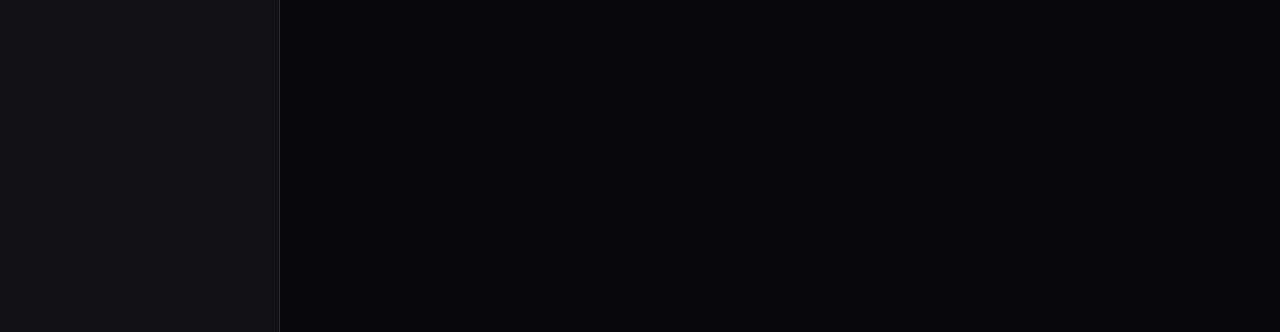
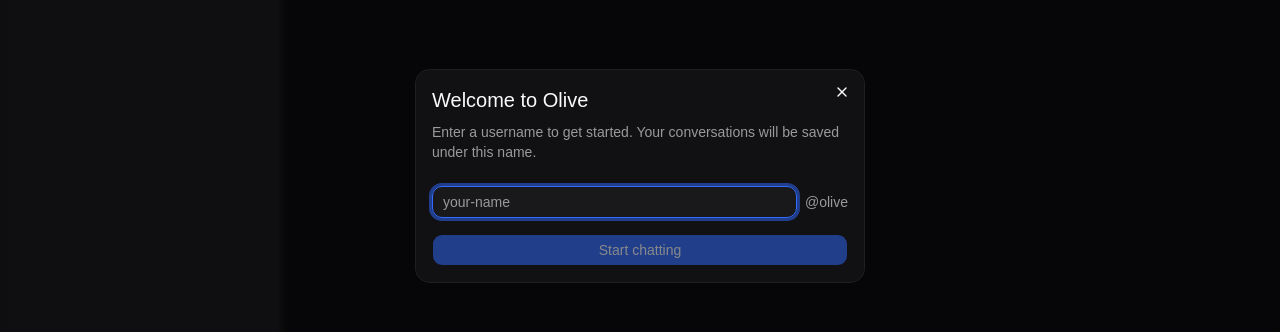
Before and after one commit to hemanth-1321/chat-olive, a React (Vite) app in the folder frontend/: page / in a window 1280 px wide. Shown: the part 224-556 px from the top of the page. Built offline with nearby package versions, Linux system fonts and the light colour scheme; no server answers.

Commit message:
ref : added simple on boaridng

```diff
--- a/frontend/src/App.tsx
+++ b/frontend/src/App.tsx
@@ -6,7 +6,9 @@
 import { ChatWindow } from '@/components/ChatWindow'
 import { Dashboard } from '@/components/Dashboard'
 import { LogsTable } from '@/components/LogsTable'
+import { OnboardingDialog } from '@/components/OnboardingDialog'
 import { useConversations } from '@/hooks/useConversations'
+import { getUsername } from '@/lib/session'
 import type { Message } from '@/hooks/useChat'
 
 export default function App() {
@@ -14,6 +16,7 @@
   const [dark, setDark] = useState(true)
   const [selectedId, setSelectedId] = useState<string | null>(null)
   const [initialMessages, setInitialMessages] = useState<Message[]>([])
+  const [onboarded, setOnboarded] = useState(() => !!getUsername())
   const { conversations, refresh, cancelConversation, deleteConversation, getConversation } = useConversations()
 
   useEffect(() => {
@@ -37,6 +40,7 @@
 
   return (
     <div className="h-screen flex bg-background text-foreground overflow-hidden">
+      <OnboardingDialog open={!onboarded} onComplete={() => setOnboarded(true)} />
       <Sidebar
         conversations={conversations}
         selectedId={selectedId}
--- /dev/null
+++ b/frontend/src/components/OnboardingDialog.tsx
@@ -0,0 +1,48 @@
+import { useState } from 'react'
+import { Dialog, DialogContent, DialogHeader, DialogTitle, DialogDescription } from '@/components/ui/dialog'
+import { Input } from '@/components/ui/input'
+import { Button } from '@/components/ui/button'
+import { setUsername } from '@/lib/session'
+
+interface Props {
+  open: boolean
+  onComplete: () => void
+}
+
+export function OnboardingDialog({ open, onComplete }: Props) {
+  const [name, setName] = useState('')
+
+  const handleSubmit = (e: React.FormEvent) => {
+    e.preventDefault()
+    const trimmed = name.trim().toLowerCase().replace(/\s+/g, '-')
+    if (!trimmed) return
+    setUsername(trimmed)
+    onComplete()
+  }
+
+  return (
+    <Dialog open={open}>
+      <DialogContent className="sm:max-w-md" onInteractOutside={e => e.preventDefault()}>
+        <DialogHeader>
+          <DialogTitle className="text-xl">Welcome to Olive</DialogTitle>
+          <DialogDescription>Enter a username to get started. Your conversations will be saved under this name.</DialogDescription>
+        </DialogHeader>
+        <form onSubmit={handleSubmit} className="space-y-4 pt-2">
+          <div className="flex items-center gap-2">
+            <Input
+              value={name}
+              onChange={e => setName(e.target.value)}
+              placeholder="your-name"
+              autoFocus
+              className="flex-1"
+            />
+            <span className="text-sm text-muted-foreground whitespace-nowrap">@olive</span>
+          </div>
+          <Button type="submit" className="w-full" disabled={!name.trim()}>
+            Start chatting
+          </Button>
+        </form>
+      </DialogContent>
+    </Dialog>
+  )
+}
--- a/frontend/src/components/ui/button.tsx
+++ b/frontend/src/components/ui/button.tsx
@@ -64,4 +64,4 @@
   )
 }
 
-export { Button }
+export { Button, buttonVariants }
--- /dev/null
+++ b/frontend/src/components/ui/dialog.tsx
@@ -0,0 +1,166 @@
+import * as React from "react"
+import { Dialog as DialogPrimitive } from "radix-ui"
+
+import { cn } from "@/lib/utils"
+import { Button } from "@/components/ui/button"
+import { XIcon } from "lucide-react"
+
+function Dialog({
+  ...props
+}: React.ComponentProps<typeof DialogPrimitive.Root>) {
+  return <DialogPrimitive.Root data-slot="dialog" {...props} />
+}
+
+function DialogTrigger({
+  ...props
+}: React.ComponentProps<typeof DialogPrimitive.Trigger>) {
+  return <DialogPrimitive.Trigger data-slot="dialog-trigger" {...props} />
+}
+
+function DialogPortal({
+  ...props
+}: React.ComponentProps<typeof DialogPrimitive.Portal>) {
+  return <DialogPrimitive.Portal data-slot="dialog-portal" {...props} />
+}
+
+function DialogClose({
+  ...props
+}: React.ComponentProps<typeof DialogPrimitive.Close>) {
+  return <DialogPrimitive.Close data-slot="dialog-close" {...props} />
+}
+
+function DialogOverlay({
+  className,
+  ...props
+}: React.ComponentProps<typeof DialogPrimitive.Overlay>) {
+  return (
+    <DialogPrimitive.Overlay
+      data-slot="dialog-overlay"
+      className={cn(
+        "fixed inset-0 isolate z-50 bg-black/10 duration-100 supports-backdrop-filter:backdrop-blur-xs data-open:animate-in data-open:fade-in-0 data-closed:animate-out data-closed:fade-out-0",
+        className
+      )}
+      {...props}
+    />
+  )
+}
+
+function DialogContent({
+  className,
+  children,
+  showCloseButton = true,
+  ...props
+}: React.ComponentProps<typeof DialogPrimitive.Content> & {
+  showCloseButton?: boolean
+}) {
+  return (
+    <DialogPortal>
+      <DialogOverlay />
+      <DialogPrimitive.Content
+        data-slot="dialog-content"
+        className={cn(
+          "fixed top-1/2 left-1/2 z-50 grid w-full max-w-[calc(100%-2rem)] -translate-x-1/2 -translate-y-1/2 gap-4 rounded-xl bg-popover p-4 text-sm text-popover-foreground ring-1 ring-foreground/10 duration-100 outline-none sm:max-w-sm data-open:animate-in data-open:fade-in-0 data-open:zoom-in-95 data-closed:animate-out data-closed:fade-out-0 data-closed:zoom-out-95",
+          className
+        )}
+        {...props}
+      >
+        {children}
+        {showCloseButton && (
+          <DialogPrimitive.Close data-slot="dialog-close" asChild>
+            <Button
+              variant="ghost"
+              className="absolute top-2 right-2"
+              size="icon-sm"
+            >
+              <XIcon
+              />
+              <span className="sr-only">Close</span>
+            </Button>
+          </DialogPrimitive.Close>
+        )}
+      </DialogPrimitive.Content>
+    </DialogPortal>
+  )
+}
+
+function DialogHeader({ className, ...props }: React.ComponentProps<"div">) {
+  return (
+    <div
+      data-slot="dialog-header"
+      className={cn("flex flex-col gap-2", className)}
+      {...props}
+    />
+  )
+}
+
+function DialogFooter({
+  className,
+  showCloseButton = false,
+  children,
+  ...props
+}: React.ComponentProps<"div"> & {
+  showCloseButton?: boolean
+}) {
+  return (
+    <div
+      data-slot="dialog-footer"
+      className={cn(
+        "-mx-4 -mb-4 flex flex-col-reverse gap-2 rounded-b-xl border-t bg-muted/50 p-4 sm:flex-row sm:justify-end",
+        className
+      )}
+      {...props}
+    >
+      {children}
+      {showCloseButton && (
+        <DialogPrimitive.Close asChild>
+          <Button variant="outline">Close</Button>
+        </DialogPrimitive.Close>
+      )}
+    </div>
+  )
+}
+
+function DialogTitle({
+  className,
+  ...props
+}: React.ComponentProps<typeof DialogPrimitive.Title>) {
+  return (
+    <DialogPrimitive.Title
+      data-slot="dialog-title"
+      className={cn(
+        "font-heading text-base leading-none font-medium",
+        className
+      )}
+      {...props}
+    />
+  )
+}
+
+function DialogDescription({
+  className,
+  ...props
+}: React.ComponentProps<typeof DialogPrimitive.Description>) {
+  return (
+    <DialogPrimitive.Description
+      data-slot="dialog-description"
+      className={cn(
+        "text-sm text-muted-foreground *:[a]:underline *:[a]:underline-offset-3 *:[a]:hover:text-foreground",
+        className
+      )}
+      {...props}
+    />
+  )
+}
+
+export {
+  Dialog,
+  DialogClose,
+  DialogContent,
+  DialogDescription,
+  DialogFooter,
+  DialogHeader,
+  DialogOverlay,
+  DialogPortal,
+  DialogTitle,
+  DialogTrigger,
+}
--- /dev/null
+++ b/frontend/src/components/ui/input.tsx
@@ -0,0 +1,19 @@
+import * as React from "react"
+
+import { cn } from "@/lib/utils"
+
+function Input({ className, type, ...props }: React.ComponentProps<"input">) {
+  return (
+    <input
+      type={type}
+      data-slot="input"
+      className={cn(
+        "h-8 w-full min-w-0 rounded-lg border border-input bg-transparent px-2.5 py-1 text-base transition-colors outline-none file:inline-flex file:h-6 file:border-0 file:bg-transparent file:text-sm file:font-medium file:text-foreground placeholder:text-muted-foreground focus-visible:border-ring focus-visible:ring-3 focus-visible:ring-ring/50 disabled:pointer-events-none disabled:cursor-not-allowed disabled:bg-input/50 disabled:opacity-50 aria-invalid:border-destructive aria-invalid:ring-3 aria-invalid:ring-destructive/20 md:text-sm dark:bg-input/30 dark:disabled:bg-input/80 dark:aria-invalid:border-destructive/50 dark:aria-invalid:ring-destructive/40",
+        className
+      )}
+      {...props}
+    />
+  )
+}
+
+export { Input }
--- a/frontend/src/lib/session.ts
+++ b/frontend/src/lib/session.ts
@@ -1,10 +1,14 @@
-const KEY = 'ollive_session_id'
+const KEY = 'ollive_username'
+
+export function getUsername(): string | null {
+  return localStorage.getItem(KEY)
+}
+
+export function setUsername(name: string) {
+  localStorage.setItem(KEY, name)
+}
 
 export function getSessionId(): string {
-  let id = localStorage.getItem(KEY)
-  if (!id) {
-    id = crypto.randomUUID()
-    localStorage.setItem(KEY, id)
-  }
-  return id
+  const name = getUsername()
+  return name ? `${name}@olive` : ''
 }
```
Also changed, not shown: 1 other file (tests, documents, lock files or other folders).
